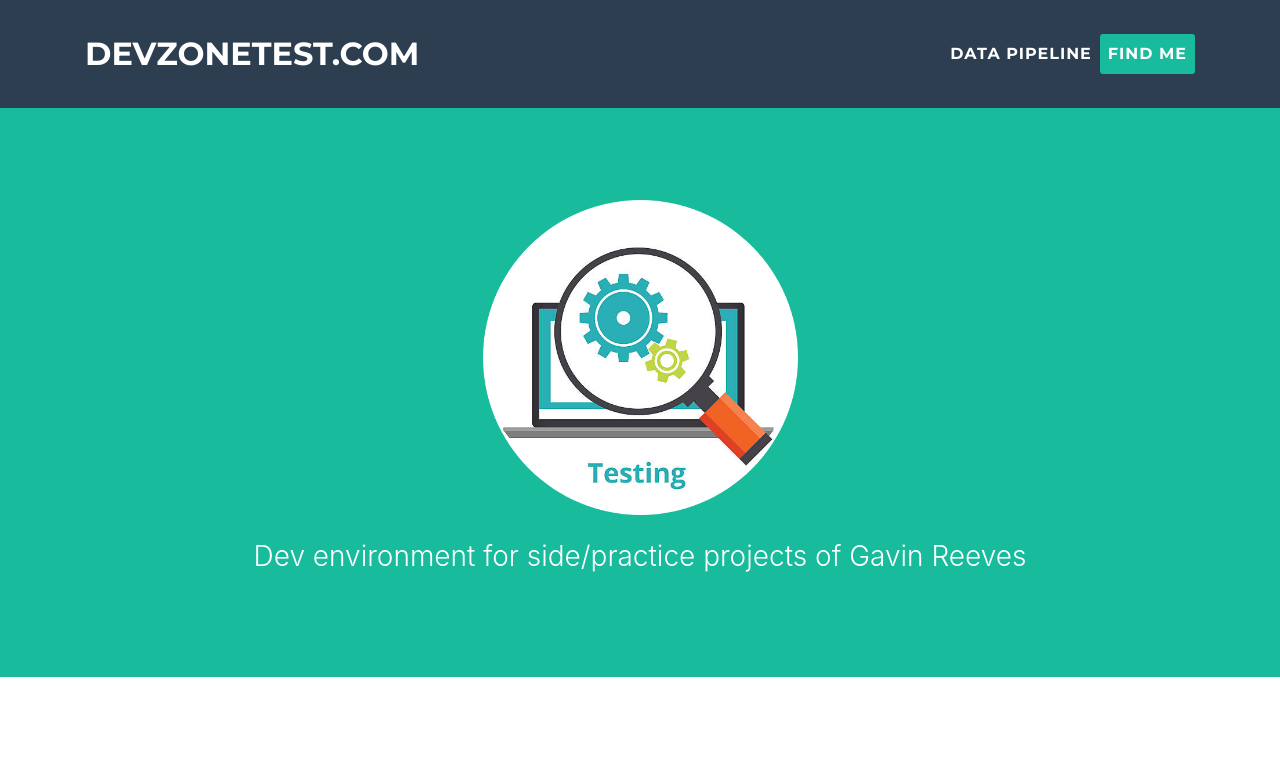
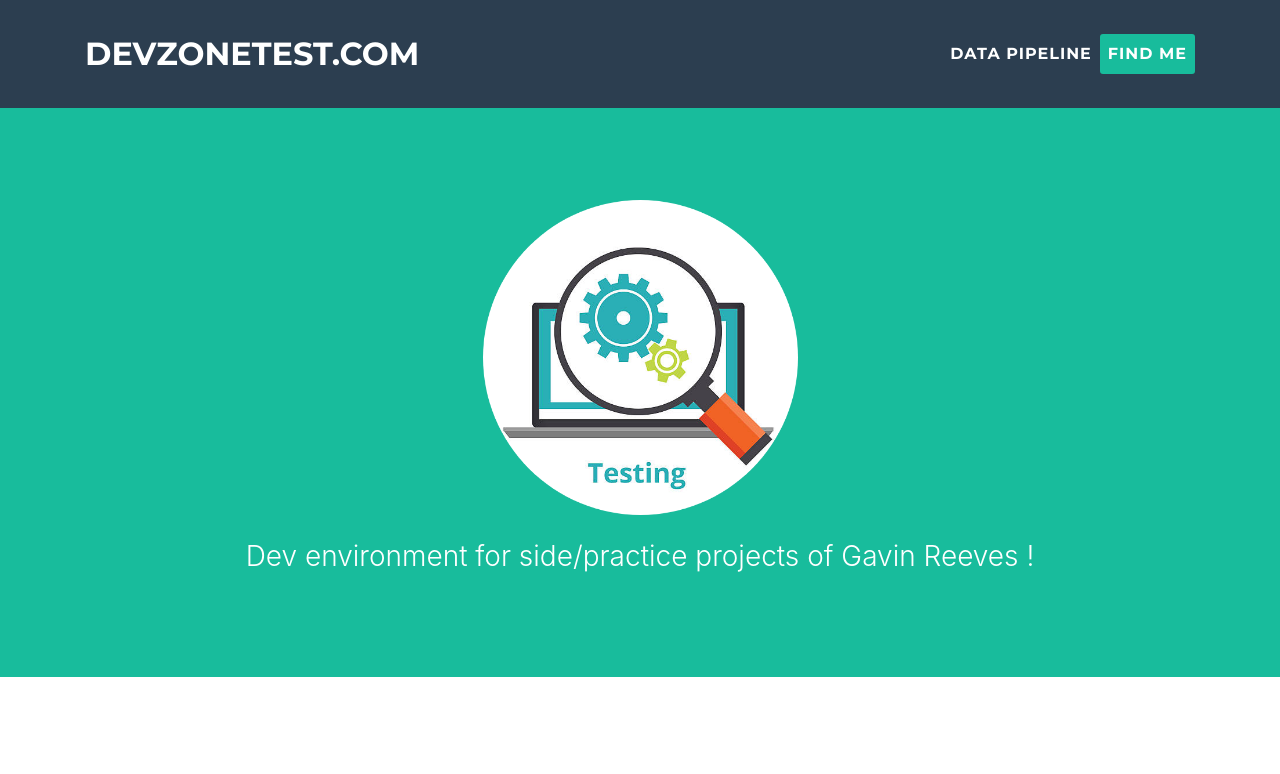
Before and after one commit to GAR80/GR-Jenkins-AWS, a website with bundled scripts: page src/index.html in a window 1280 px wide. Shown: the top 774 px of the page. Built offline with nearby package versions, Linux system fonts and the light colour scheme.

Commit message:
adding an exclamation mark

```diff
--- a/src/index.html
+++ b/src/index.html
@@ -52,7 +52,7 @@
         <div class="intro-text">
           <!-- <span class="name">DevZoneTest.com</span> -->
           <!-- <hr> -->
-          <span class="skills">Dev environment for side/practice projects of Gavin Reeves</span>
+          <span class="skills">Dev environment for side/practice projects of Gavin Reeves !</span>
         </div>
       </div>
     </header>
```
